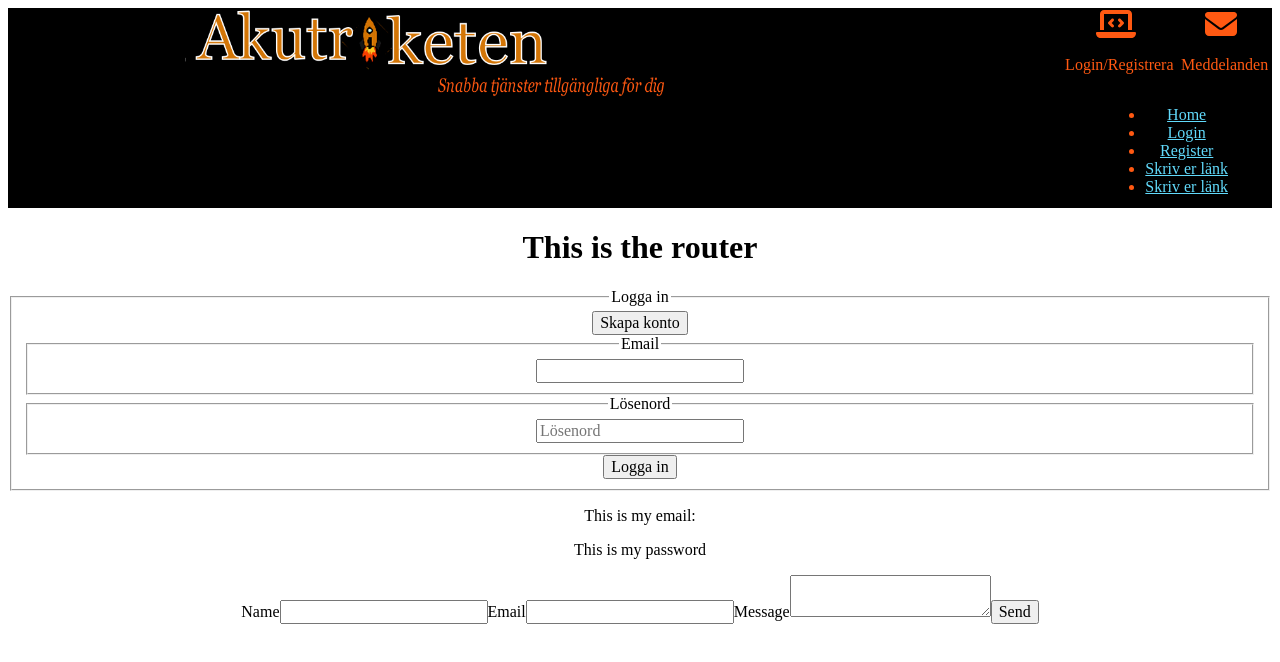
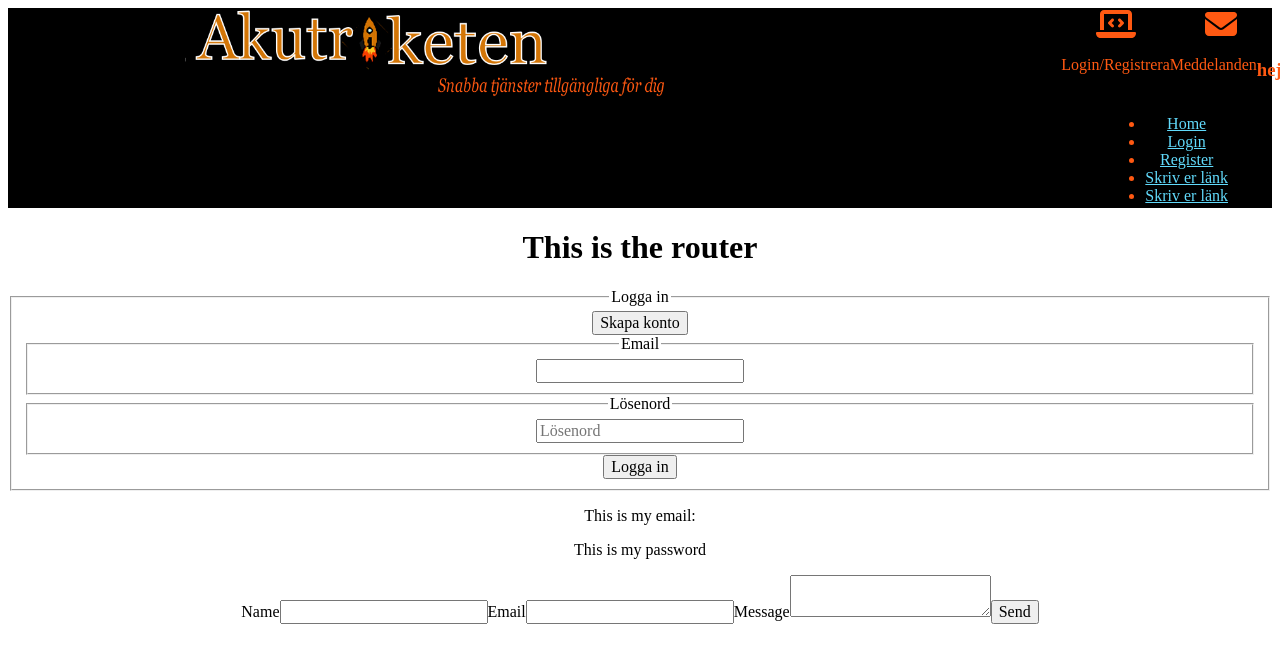
Before and after one commit to Tootfarangi90/Tjanstformedlingssida-FE, a React (Create React App) app: page /login in a window 1280 px wide. Shown: the top 662 px of the page. Built offline with nearby package versions, Linux system fonts and the light colour scheme.

Commit message:
commitar inför presentation

```diff
--- a/package.json
+++ b/package.json
@@ -9,11 +9,9 @@
     "@fortawesome/free-solid-svg-icons": "^6.1.2",
     "@fortawesome/react-fontawesome": "^0.2.0",
     "@testing-library/jest-dom": "^5.16.5",
-    "@testing-library/react": "^13.3.0",
     "@testing-library/user-event": "^13.5.0",
     "react": "^18.2.0",
     "react-dom": "^18.2.0",
-    "react-router-dom": "^6.3.0",
     "react-router-dom": "^6.3.0",
     "react-scripts": "5.0.1",
     "web-vitals": "^2.1.4"
@@ -43,6 +41,8 @@
     ]
   },
   "devDependencies": {
-    "react-router-dom": "^6.3.0"
+    "@testing-library/react": "^13.3.0",
+    "react-router-dom": "^6.3.0",
+    "react-test-renderer": "^18.2.0"
   }
 }
--- a/src/App.jsx
+++ b/src/App.jsx
@@ -56,7 +56,7 @@ const Home = () => {
 function App() {
   return (
     <div className="App">
-    <Header />
+    <Header title='Header'/>
 
     <Router>
       <div>
--- a/src/components/header/Header.jsx
+++ b/src/components/header/Header.jsx
@@ -7,7 +7,7 @@ import img from './logo.png'
 
 
 
-const Header = () => {
+const Header = (title) => {
 
 
 
@@ -22,7 +22,8 @@ const Header = () => {
       </section>
       <section className='dashBoardTextContainer'>
         <p>Login/Registrera</p>
-        <p>Meddelanden</p>
+        <p data-testid='testid'>Meddelanden</p>
+        <h3 title='testTitle'>hej</h3>
       </section>
       <section className='droplistContainer'>
 
```
Also changed, not shown: 2 other files (tests, documents, lock files or other folders).
